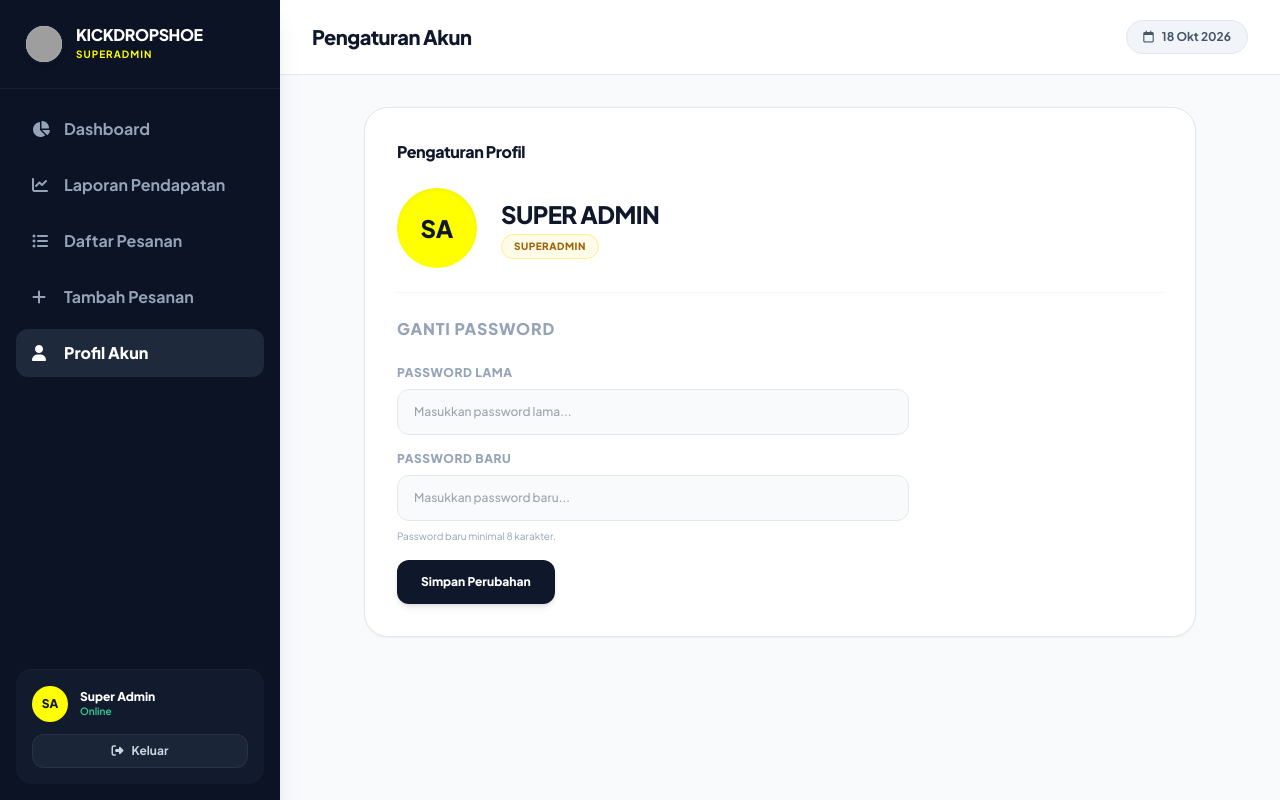
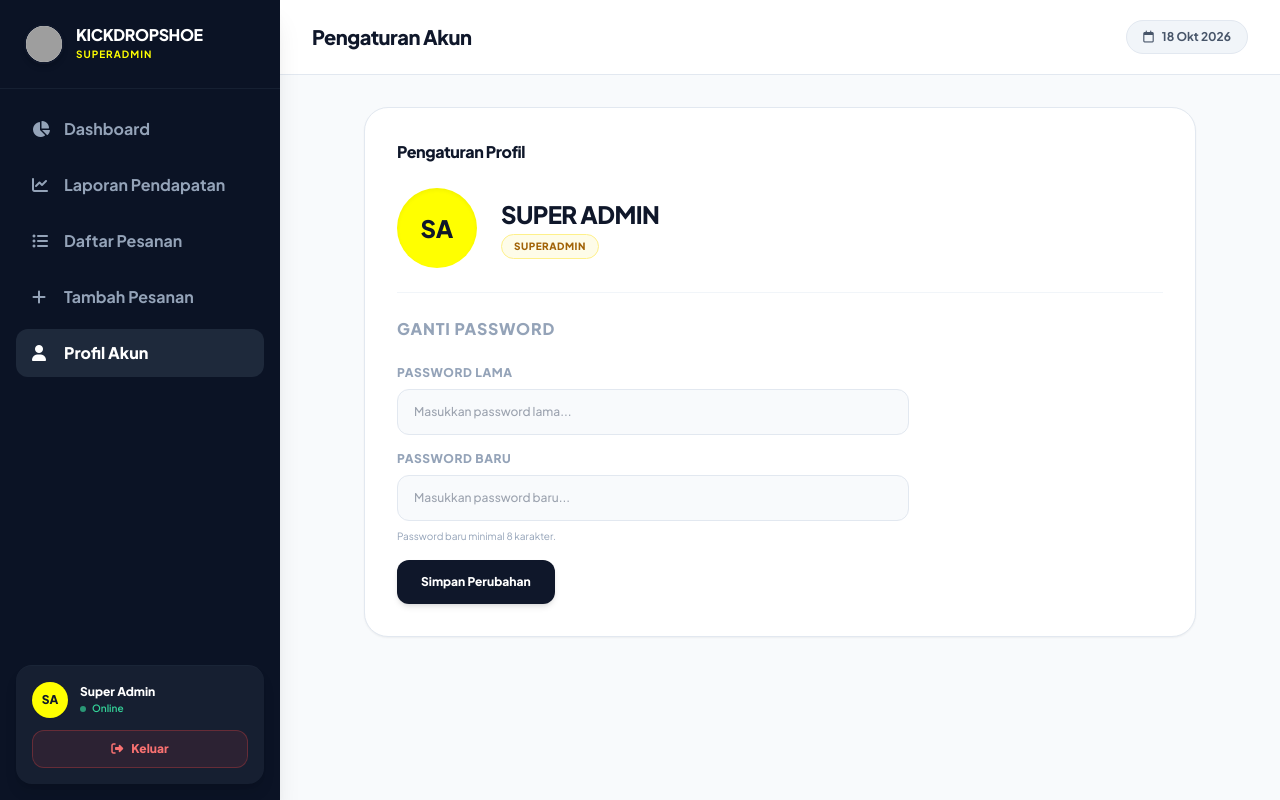
Before and after one commit to abrarrayhanmuhammad/pbl, a PHP site: page /app/views/akun/akun.php in a window 1280 px wide. Run offline with PHP 8.4, Linux system fonts and the light colour scheme; style sheets or scripts are compiled from the project's sources; some libraries are stand-ins or nearby versions; grey boxes are pictures that could not be loaded.

Commit message:
memindah posisi tombol logout

```diff
--- a/app/views/layouts/sidebar.php
+++ b/app/views/layouts/sidebar.php
@@ -92,17 +92,19 @@ $is_print_hidden = !empty($is_invoice) ? 'print:hidden' : '';
     </div>
 
     <!-- User Profile Pill at Bottom -->
-    <div class="p-4 border-t border-slate-800/60 m-4 bg-slate-800/40 rounded-2xl shrink-0">
+    <div class="p-4 border-t border-slate-800/60 m-4 mb-28 lg:mb-4 bg-slate-800/60 rounded-2xl shrink-0 shadow-lg">
         <div class="flex items-center gap-3 mb-3">
             <div class="w-9 h-9 bg-brand-yellow text-slate-900 font-extrabold rounded-full flex items-center justify-center text-xs shadow-sm">
                 <?= htmlspecialchars($user_initials) ?>
             </div>
-            <div>
+           <div>
                 <p class="text-xs font-extrabold text-white leading-tight"><?= htmlspecialchars($user_name) ?></p>
-                <p class="text-[10px] text-emerald-400 font-semibold">Online</p>
+                <p class="text-[10px] text-emerald-400 font-semibold flex items-center gap-1.5 mt-0.5">
+                    <span class="w-1.5 h-1.5 rounded-full bg-emerald-400 animate-pulse"></span> Online
+                </p>
             </div>
         </div>
-        <a href="/logout" class="flex items-center justify-center gap-2 w-full py-2 bg-slate-800/80 hover:bg-slate-700 text-slate-300 rounded-xl text-xs font-bold transition-all border border-slate-700/50">
+        <a href="/logout" class="flex items-center justify-center gap-2 w-full py-2.5 bg-red-500/10 hover:bg-red-500/20 text-red-400 hover:text-red-300 rounded-xl text-xs font-extrabold transition-all border border-red-500/30">
             <i class="fas fa-sign-out-alt"></i> Keluar
         </a>
     </div>
```
